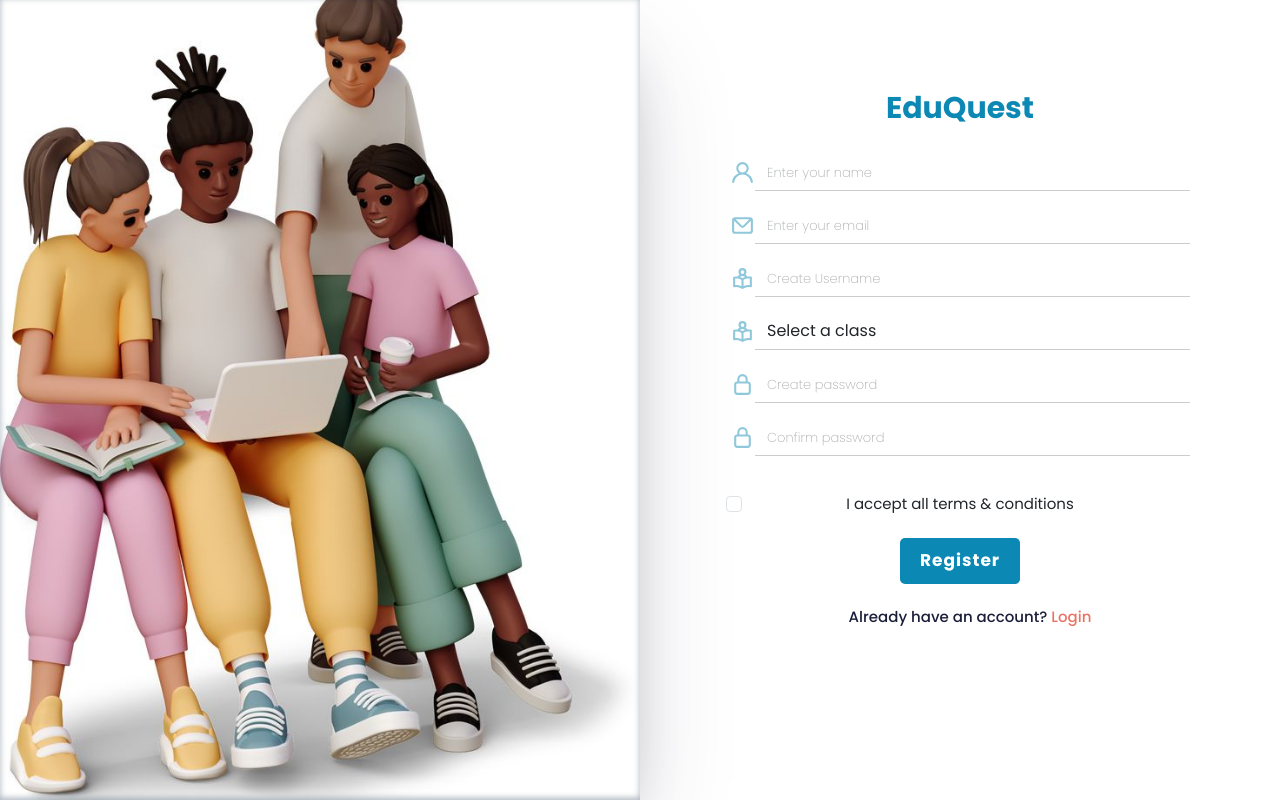
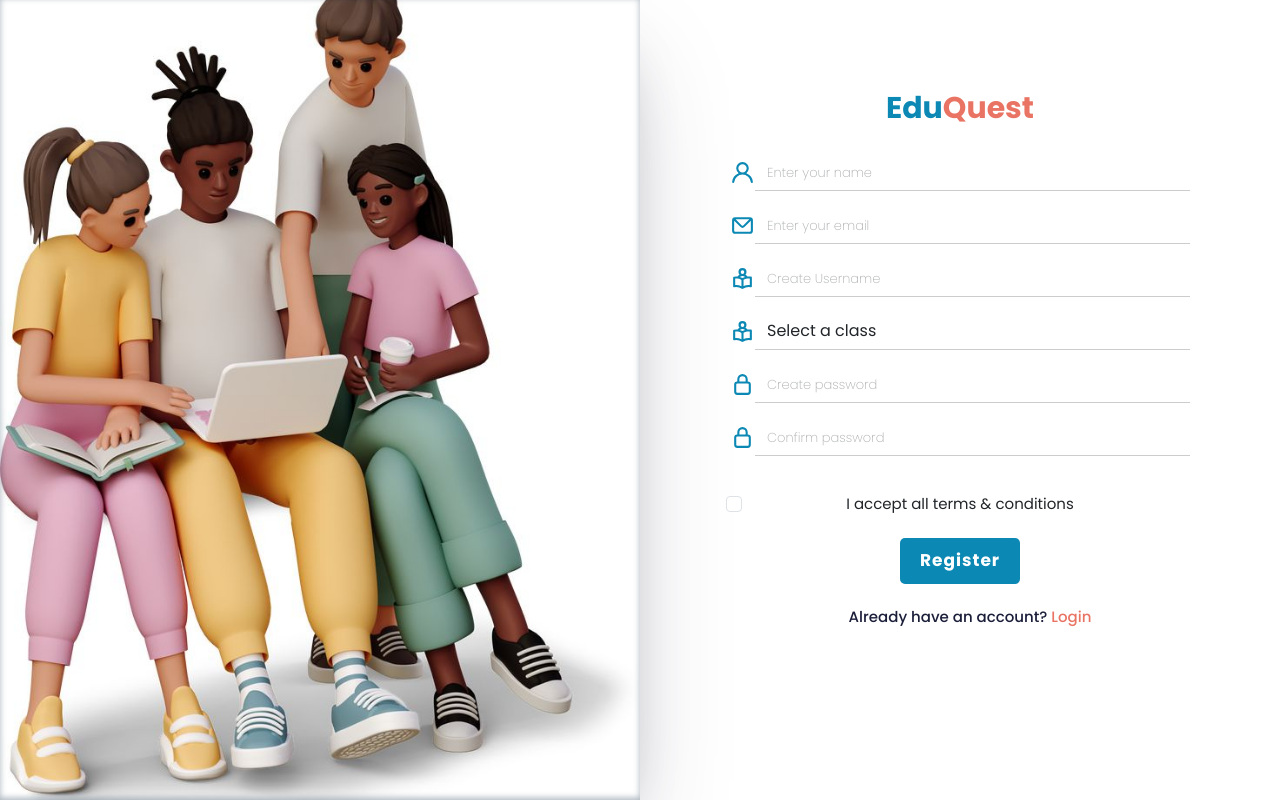
Before and after one commit to zinando/EduQuest, a React (Vite) app in the folder Frontend/: page /signup in a window 1280 px wide. Built offline with nearby package versions, Linux system fonts and the light colour scheme.

Commit message:
logo update

```diff
--- a/Frontend/src/layout/Sidebar/SideBar.jsx
+++ b/Frontend/src/layout/Sidebar/SideBar.jsx
@@ -9,7 +9,7 @@ export default function SideBar() {
     <>
       <div className="sidebar">
         <div className="logo-details">
-          <Link to="/Signup" className='mb-3 logo'><h2 className='logo'>Edu<span>Quest</span></h2></Link>
+          <Link to="/SignUp" className='mb-3 logo'><h2 className='logo ques'>Edu<span className='quest'>Quest</span></h2></Link>
         </div>
         <ul className="nav-links">
           <li>
--- a/Frontend/src/pages/Login/Login.jsx
+++ b/Frontend/src/pages/Login/Login.jsx
@@ -13,7 +13,7 @@ function SignUp() {
         <div className='row'>
           <div className="col-lg-6 col-md-6 d-none d-md-block image-container"></div>
           <div className="col-lg-6 col-md-6 col-sm-12 form-container">
-            <Link to="/error" className='mb-3 logo'><h2 className='logo'>Edu<span>Quest</span></h2></Link>
+            <Link to="/error" className='mb-3 logo'><h2 className='logo'>Edu<span className='quest'>Quest</span></h2></Link>
             <Form>
               <Form.Group className="mb-3 d-flex align-items-center">
                 <Form.Label htmlFor="name" className='form2'>
--- a/Frontend/src/pages/Signup/SignUp.css
+++ b/Frontend/src/pages/Signup/SignUp.css
@@ -2,6 +2,8 @@ h2 {
   text-align: center;
   padding: 20px;
 }
+
+
 
 .image-container {
   background: url('../../assets/student.jpeg') center no-repeat;
@@ -83,8 +85,6 @@ form .text h3 a:hover {
 }
 
 
-
-
 .form-control {
   border: none;
   border-bottom: 1px solid #ccc;
--- a/Frontend/src/pages/Signup/SignUp.jsx
+++ b/Frontend/src/pages/Signup/SignUp.jsx
@@ -11,11 +11,11 @@ export default function SignUp() {
           <div className="col-lg-6 col-md-6 d-none d-md-block image-container"></div>
 
           <div className="col-lg-6 col-md-6 col-sm-12 form-container">
-            <Link to="/SignUp" className='mb-3 logo'><h2 className='logo'>Edu<span>Quest</span></h2></Link>
+            <Link to="/SignUp" className='mb-3 logo'><h2 className='logo'>Edu<span className='quest'>Quest</span></h2></Link>
             <form action="#">
               <div className="form-group mb-3 d-flex align-items-center">
                 <label htmlFor="name" className='form2'>
-                  <Unicons.UilUser color="#8FC8DB" size="25" />
+                  <Unicons.UilUser color="#0B88B3" size="25" />
                 </label>
                 <input
                   type="text"
@@ -27,7 +27,7 @@ export default function SignUp() {
 
               <div className="form-group mb-3 d-flex align-items-center">
                 <label htmlFor="name" className='form2'>
-                  <Unicons.UilEnvelope color="#8FC8DB" size="25" />
+                  <Unicons.UilEnvelope color="#0B88B3" size="25" />
                 </label>
                 <input
                   type="email"
@@ -38,7 +38,7 @@ export default function SignUp() {
               </div>
               <div className="form-group mb-3 d-flex align-items-center">
                 <label htmlFor="name" className='form2'>
-                  <Unicons.UilBookReader color="#8FC8DB" size="25" />
+                  <Unicons.UilBookReader color="#0B88B3" size="25" />
                 </label>
                 <input
                   type="password"
@@ -49,7 +49,7 @@ export default function SignUp() {
               </div>
               <div className="form-group mb-3 d-flex align-items-center">
                 <label htmlFor="name" className='form2'>
-                  <Unicons.UilBookReader color="#8FC8DB" size="25" />
+                  <Unicons.UilBookReader color="#0B88B3" size="25" />
                 </label>
                 <select id="class" name="class" className="form-control" required="">
                   <option value="">Select a class</option>
@@ -60,13 +60,9 @@ export default function SignUp() {
 
               </div>
 
-
-
-
-
               <div className="form-group mb-3 d-flex align-items-center">
                 <label htmlFor="name" className='form2'>
-                  <Unicons.UilLock color="#8FC8DB" size="25" />
+                  <Unicons.UilLock color="#0B88B3" size="25" />
                 </label>
                 <input
                   type="password"
@@ -77,7 +73,7 @@ export default function SignUp() {
               </div>
               <div className="form-group mb-3 d-flex align-items-center">
                 <label htmlFor="name" className='form2'>
-                  <Unicons.UilLock color="#8FC8DB" size="25" />
+                  <Unicons.UilLock color="#0B88B3" size="25" />
                 </label>
                 <input
                   type="password"
```
